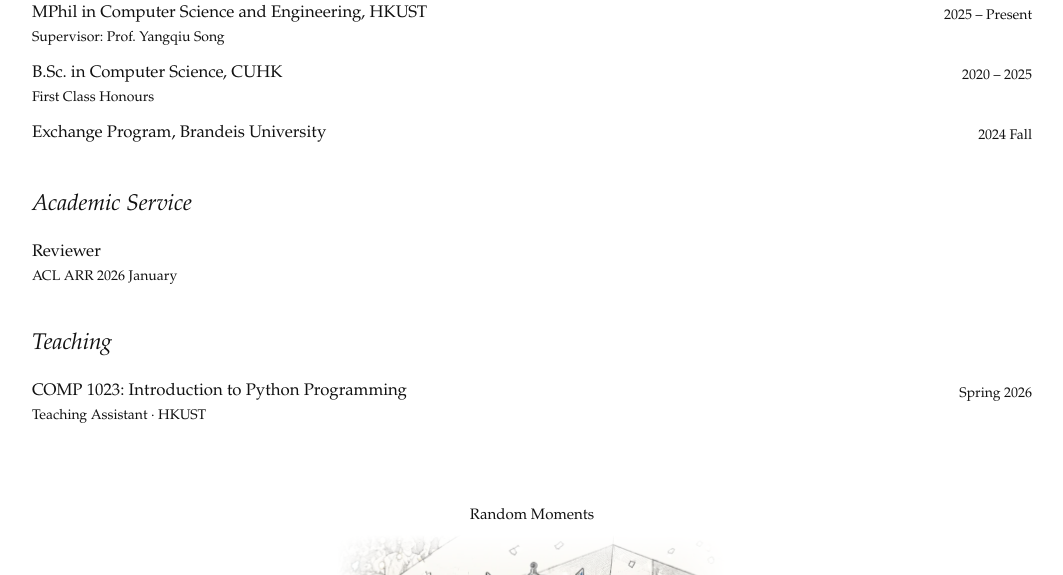
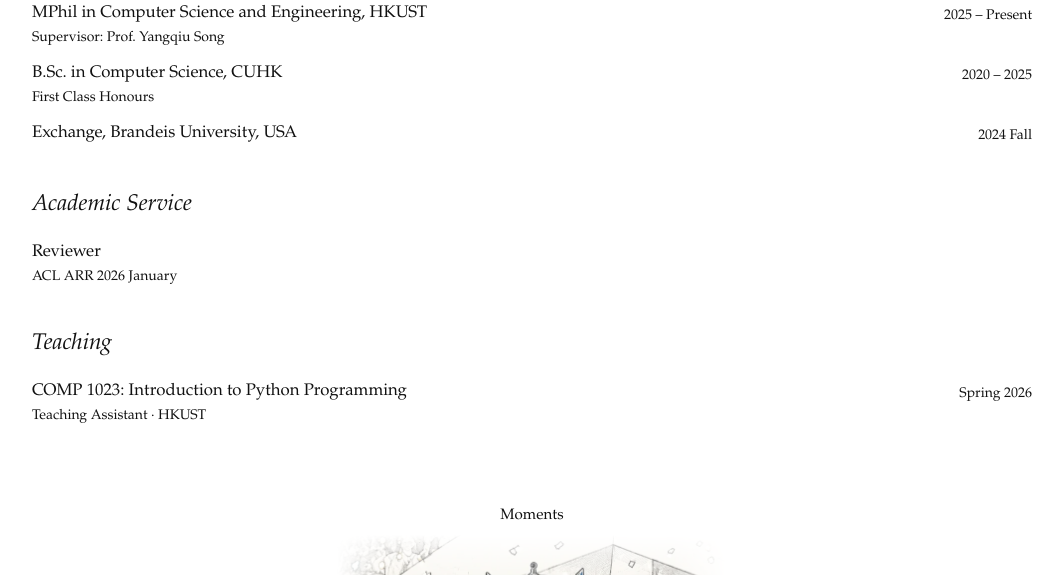
Before and after one commit to ansonk4/ansonk4.github.io, a Next.js app: page / in a window 1280 px wide. Shown: the part 840-1415 px from the top of the page, without its empty margins (108-1171 px from the left). Built offline with nearby package versions, Linux system fonts and the light colour scheme; a web font is replaced by a local one.

Commit message:
Update moments title and education copy

```diff
--- a/components/RandomHeroPanel.tsx
+++ b/components/RandomHeroPanel.tsx
@@ -50,7 +50,7 @@ export function RandomHeroPanel({ className }: RandomHeroPanelProps) {
       onClick={showNextPhoto}
       aria-label={`Show next hero panel photo. Current photo: ${photo.label}`}
     >
-      <span className="research-title">Random Moments</span>
+      <span className="research-title">Moments</span>
       <span className="research-image-stack">
         {photos.map((heroPhoto, index) => {
           const isActive = index === photoIndex;
--- a/content/education.mdx
+++ b/content/education.mdx
@@ -12,8 +12,8 @@ export const education = [
     year: "2020 – 2025"
   },
   {
-    degree: "Exchange Program",
-    institution: "Brandeis University",
+    degree: "Exchange",
+    institution: "Brandeis University, USA",
     detail: "",
     year: "2024 Fall"
   }
```
